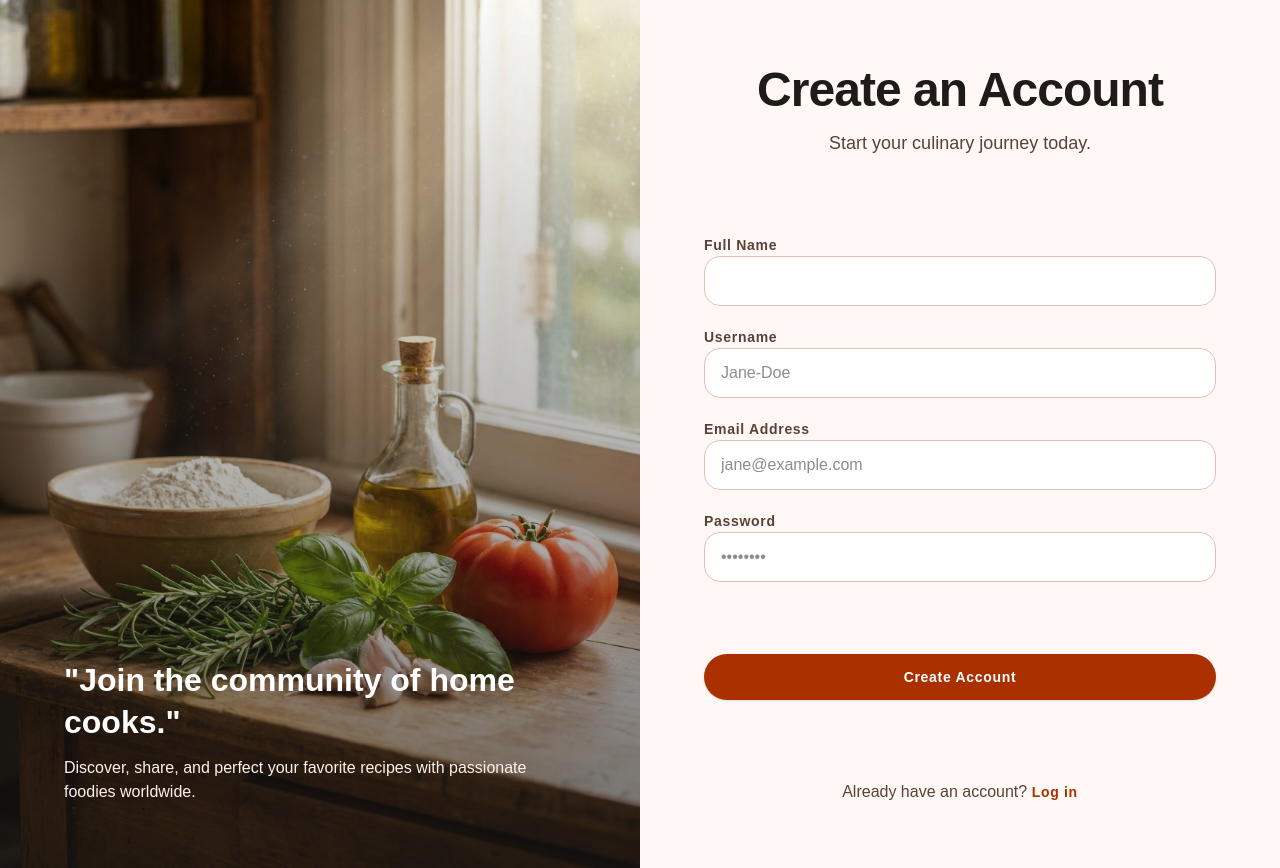
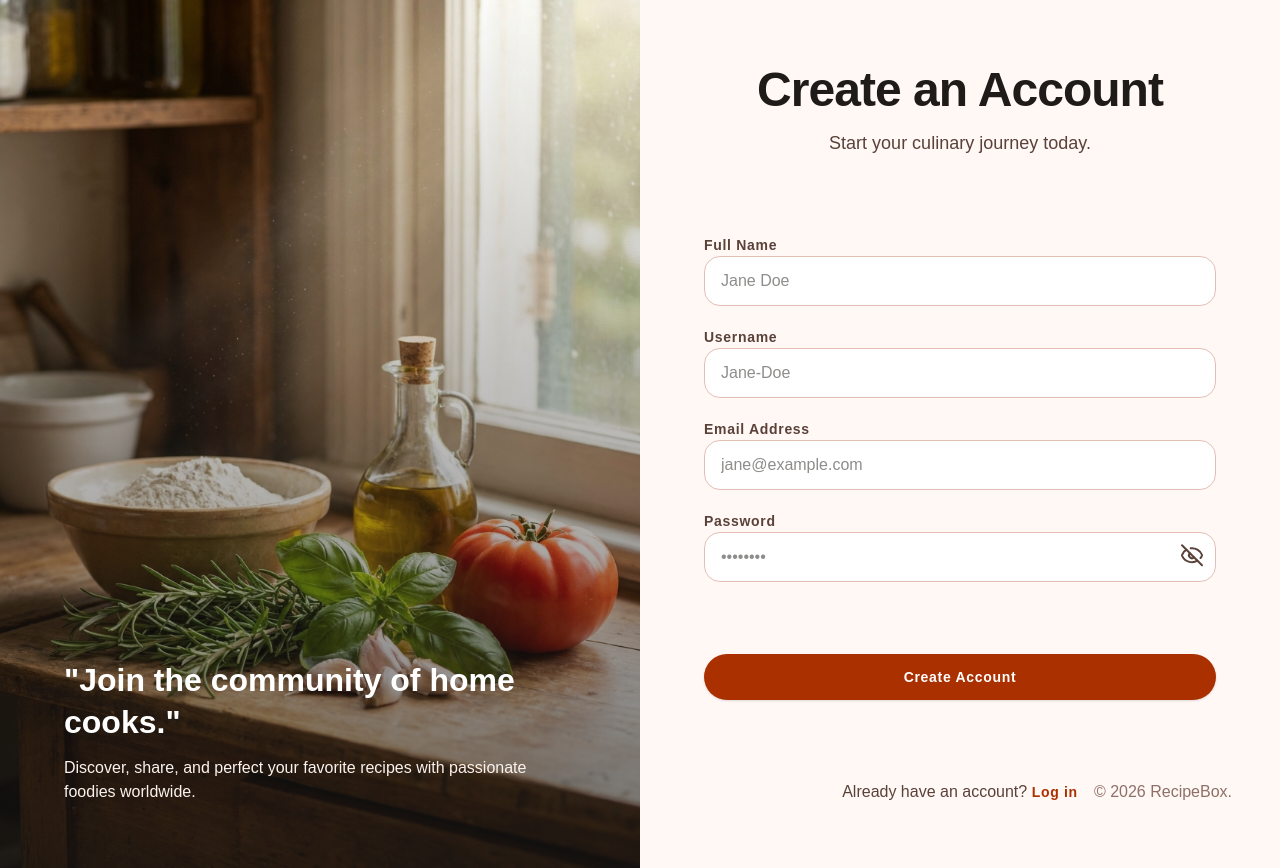
Before and after one commit to Shivam-Gaikwad377/RecipeBox, a Next.js app: page /signup in a window 1280 px wide. Built offline with nearby package versions, Linux system fonts and the light colour scheme.

Commit message:
feat: implement forgot password functionality with email validation and OTP generation

```diff
--- a/package.json
+++ b/package.json
@@ -16,6 +16,7 @@
     "cloudinary": "^2.10.0",
     "dotenv": "^17.4.2",
     "imagekit": "^6.0.0",
+    "lucide-react": "^1.26.0",
     "mongoose": "^9.8.0",
     "next": "^16.2.11",
     "next-auth": "^4.24.15",
--- /dev/null
+++ b/src/app/(auth)/login/page.tsx
@@ -0,0 +1,9 @@
+import React from 'react'
+
+const page = () => {
+  return (
+    <div>page</div>
+  )
+}
+
+export default page
--- a/src/app/(auth)/signup/page.tsx
+++ b/src/app/(auth)/signup/page.tsx
@@ -1,5 +1,6 @@
 "use client"
 import React from 'react'
+import { useState } from "react"
 import Image from 'next/image';
 import leftImage from "../../../../public/a_beautiful_high_quality_photograph_of_fresh_ingredients_on_a_wooden_kitchen.png"
 import { signUpSchema } from "@/schemas/signup.schema";
@@ -8,6 +9,7 @@ import { useForm } from "react-hook-form";
 import { zodResolver } from "@hookform/resolvers/zod";
 import { SignUpSchemaInput, SignUpSchemaOutput } from "@/schemas/signup.schema";
 import ApiResponse from '@/types/ApiResponse';
+import {EyeOff, Eye} from "lucide-react"
 
 const Page = () => {
     const form = useForm<SignUpSchemaInput>({
@@ -21,7 +23,7 @@ const Page = () => {
     });
 
     const { register, handleSubmit, formState: { errors } } = form;
-
+    const [showPassword, setShowPassword] = useState(false);
     const onSubmit = async (data: SignUpSchemaInput) => {
         let response;
         try {
@@ -75,6 +77,7 @@ const Page = () => {
                                 <input
                                     className="w-full bg-surface-container-lowest border border-outline-variant rounded-lg px-4 py-3 font-body-md text-body-md text-on-surface focus:outline-none focus:border-primary focus:ring-1 focus:ring-primary transition-colors"
                                     id="fullName"
+                                    placeholder='Jane Doe'
                                     type="text"
                                     {...register("name")}
                                 />
@@ -120,9 +123,16 @@ const Page = () => {
                                     className="w-full bg-surface-container-lowest border border-outline-variant rounded-lg px-4 py-3 font-body-md text-body-md text-on-surface focus:outline-none focus:border-primary focus:ring-1 focus:ring-primary transition-colors"
                                     id="password"
                                     placeholder="••••••••"
-                                    type="password"
+                                    type={showPassword ? "text" : "password"}
                                     {...register("password")}
                                 />
+                                <button
+                                    type="button"
+                                    onClick={() => setShowPassword(!showPassword)}
+                                    className="absolute right-3  -translate-y-1/5 top-1/2 text-on-surface-variant hover:text-on-surface transition-all"
+                                >
+                                    {showPassword ? <Eye /> : <EyeOff/>}
+                                </button>
                                 {errors.password && <p className="text-error text-sm mt-1">{errors.password.message}</p>}
                             </div>
 
@@ -134,13 +144,18 @@ const Page = () => {
                             </button>
                         </form>
 
-                        <div className="mt-xl text-center">
+                        <div className="mt-xl flex flex-col gap-md text-center">
+                            <div>
                                 <p className="font-body-md text-body-md text-on-surface-variant">
                                     Already have an account?{" "}
                                     <a className="text-primary font-label-md text-label-md hover:underline transition-all" href="#">
                                         Log in
                                     </a>
                                 </p>
+                            </div>
+                            <div className="absolute bottm-lg right-lg  font-body-sm text-outline">
+                                © {new Date().getFullYear()} RecipeBox.
+                            </div>
                         </div>
                     </div>
                 </div>
```
Also changed, not shown: 1 other file (tests, documents, lock files or other folders). Lines whose indentation alone changed are shown as unchanged.
